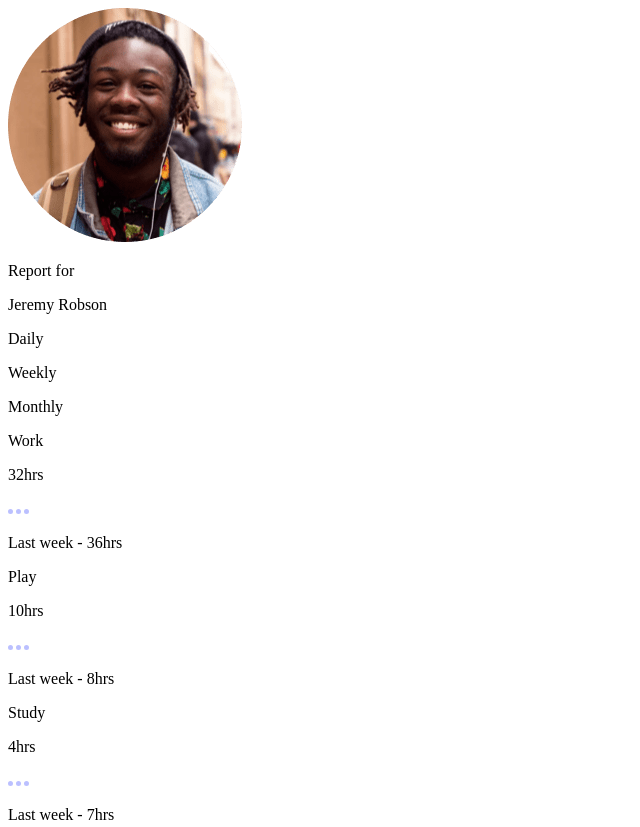
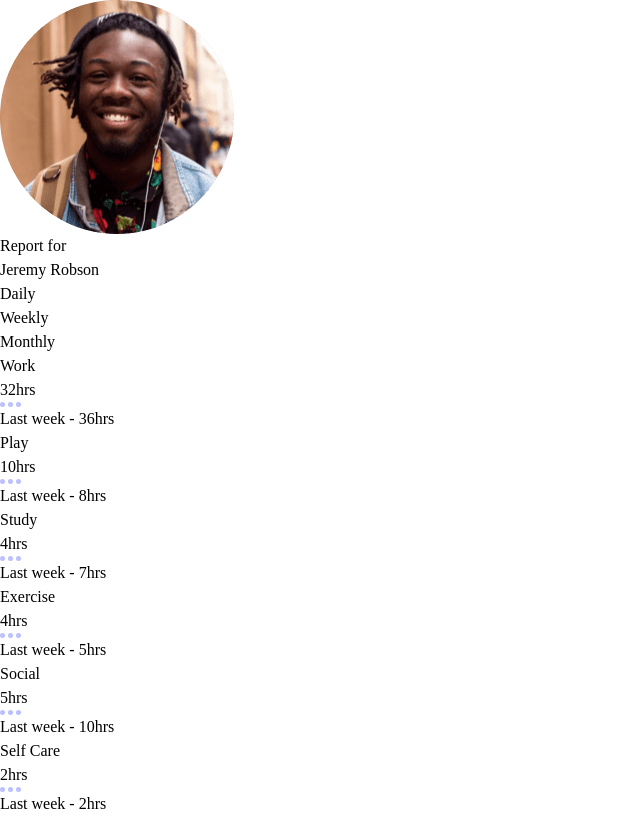
Before and after one commit to yamami-mohammed-monsif/fm--time-tracking-dashboard, a plain HTML site: page index.html in a window 1280 px wide. Shown: the top 827 px of the page, without its empty margins (0-640 px from the left). Drawn offline with Linux system fonts and the light colour scheme.

Commit message:
added the font-family embed code in the HTML file, and write my custom properties and css reset in the css file

```diff
--- a/index.html
+++ b/index.html
@@ -7,6 +7,12 @@
   <link rel="icon" type="image/png" sizes="32x32" href="./images/favicon-32x32.png">
 
   <title>Frontend Mentor | Time tracking dashboard</title>
+
+  <link rel="preconnect" href="https://fonts.googleapis.com">
+  <link rel="preconnect" href="https://fonts.gstatic.com" crossorigin>
+  <link href="https://fonts.googleapis.com/css2?family=Rubik:ital,wght@0,300..900;1,300..900&display=swap" rel="stylesheet">
+
+  <link rel="stylesheet" href="styles.css">
 </head>
 <body>
 
--- /dev/null
+++ b/styles.css
@@ -0,0 +1,46 @@
+:root {
+
+    --clr-primary-blue: hsl(246, 80%, 60%);
+    --clr-primary-work: hsl(15, 100%, 70%);
+    --clr-primary-play: hsl(195, 74%, 62%);
+    --clr-primary-study: hsl(348, 100%, 68%);
+    --clr-primary-exercice: hsl(145, 58%, 55%);
+    --clr-primary-social: hsl(264, 64%, 52%);
+    --clr-primary-self-care: hsl(43, 84%, 65%);
+
+
+    --clr-neutral-200: hsl(236, 100%, 87%);
+    --clr-neutral-300: hsl(235, 45%, 61%);
+    --clr-neutral-400: hsl(235, 46%, 20%);
+    --clr-neutral-500: hsl(226, 43%, 10%);
+
+    --ff-main: "Rubik", sans-serif;
+
+    --fs-titles: 1.125rem;
+
+    --fw-thin: 300;
+    --fw-regular: 400;
+    --fw-bold: 500;
+}
+
+*,
+*::before,
+*::after {
+  box-sizing: border-box;
+}
+
+* {
+    margin: 0;
+    padding: 0;
+}
+
+img,
+picture {
+  max-width: 100%;
+  display: block;
+}
+
+body {
+    min-height: 100vh;
+    line-height: 1.5;
+}
```
Also changed, not shown: 1 other file.
